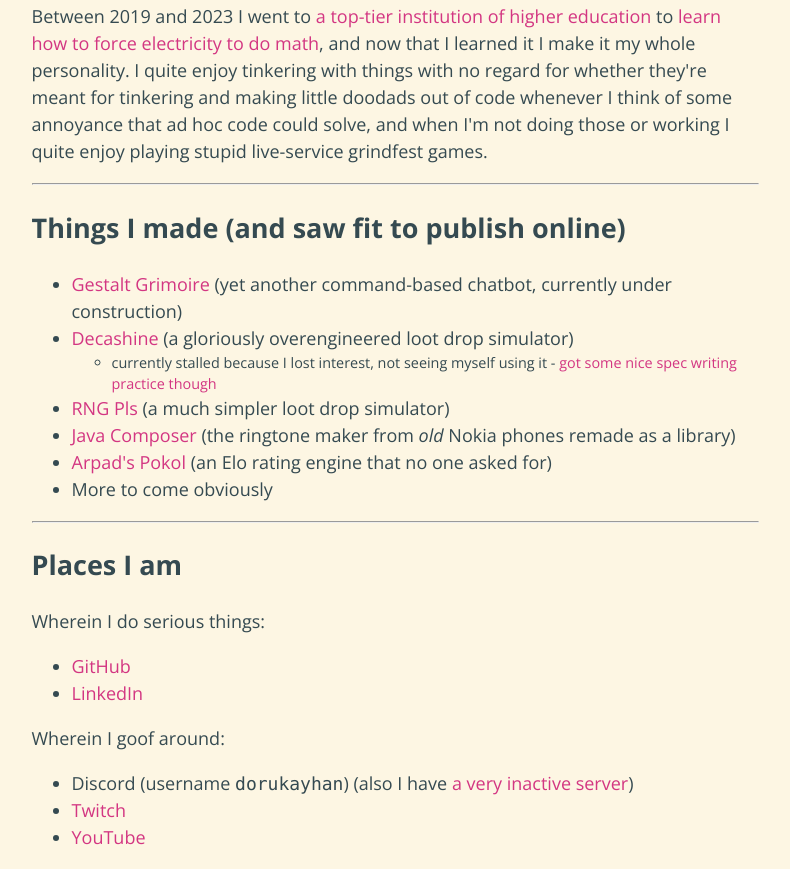
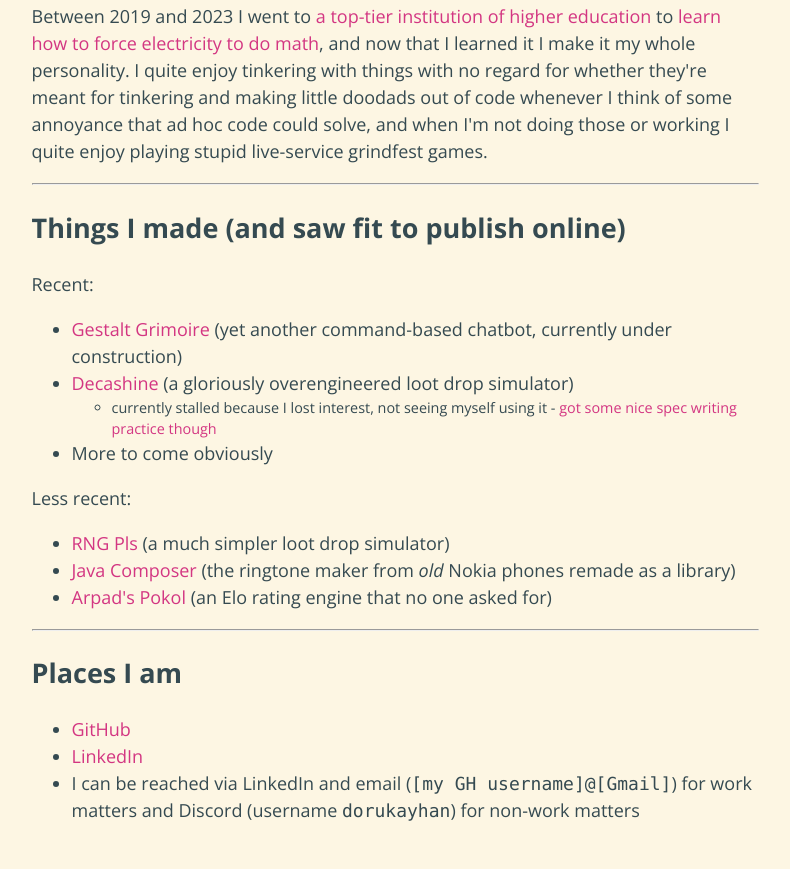
Before and after one commit to dorukayhan/dorukayhan.github.io, a plain HTML site: page index.html in a window 1280 px wide. Shown: the part 234-1103 px from the top of the page, without its empty margins (245-1035 px from the left). After the commit the page ends 1076 px from the top, so only its background shows below. Drawn offline with nearby package versions, Linux system fonts and the light colour scheme.

Commit message:
remove yt/ttv so I can link this site on my cv
+ little css change for accessibility I think

```diff
--- a/assets/styling.css
+++ b/assets/styling.css
@@ -1,5 +1,5 @@
+/* util */
 @import url('https://fonts.googleapis.com/css2?family=Open+Sans:ital,wght@0,400;0,700;1,400');
-
 :root {
 	--solarized-base02: lab(20 -12 -12);
 	--solarized-base01: lab(45  -7  -7);
@@ -13,6 +13,7 @@
 	--solarized-green:  lab(60 -20  65);
 	--bgcolor: var(--solarized-base3);
 }
+/* regular text formatting */
 body {
 	font-family: "Open Sans","Segoe UI","Noto Sans",sans-serif;
 	/* shoutout to bettermotherfuckingwebsite.com */
@@ -28,21 +29,21 @@ body {
 code {
 	font-family: 'Cascadia Mono','Consolas',monospace;
 }
+/* links (mainly show the underline on hover instead of always) */
 a:link {
-	text-decoration:  none; /* remove the underline */
+	text-decoration:  none;
 	color:            var(--solarized-magenta);
 }
 a:visited {
-	text-decoration:  none;
 	color:            var(--solarized-violet);
 }
 a:hover {
-	text-decoration:  none;
+	text-decoration:  underline;
+}
+a:active { /* clicked-and-held-down */
 	color:            var(--solarized-green);
 }
-a:active { /* clicked-and-held-down */
-	text-decoration:  underline;
-}
+/* misc */
 .block-center {
 	display: block;
 	margin-left: auto;
--- a/index.html
+++ b/index.html
@@ -13,6 +13,7 @@
         <p>Between 2019 and 2023 I went to <a href="https://www.purdue.edu">a top-tier institution of higher education</a> to <a href="https://engineering.purdue.edu/ECE">learn how to force electricity to do math</a>, and now that I learned it I make it my whole personality. I quite enjoy tinkering with things with no regard for whether they're meant for tinkering and making little doodads out of code whenever I think of some annoyance that ad hoc code could solve, and when I'm not doing those or working I quite enjoy playing stupid live-service grindfest games.</p>
         <hr>
         <h2>Things I made (and saw fit to publish online)</h2>
+        <p>Recent:</p>
         <ul>
             <li><a href="https://github.com/dorukayhan/gestalt-grimoire">Gestalt Grimoire</a> (yet another command-based chatbot, currently under construction)</li>
             <li><a href="https://github.com/dorukayhan/decashine">Decashine</a> (a gloriously overengineered loot drop simulator)
@@ -20,23 +21,20 @@
                     <li>currently stalled because I lost interest, not seeing myself using it - <a href="https://github.com/dorukayhan/decashine/blob/main/SPEC.md">got some nice spec writing practice though</a></li>
                 </ul>
             </li>
+            <li>More to come obviously</li>
+        </ul>
+        <p>Less recent:</p>
+        <ul>
             <li><a href="https://github.com/dorukayhan/rng-pls">RNG Pls</a> (a much simpler loot drop simulator)</li>
             <li><a href="https://github.com/dorukayhan/java-composer">Java Composer</a> (the ringtone maker from <em>old</em> Nokia phones remade as a library)</li>
             <li><a href="https://github.com/dorukayhan/arpads-pokol">Arpad's Pokol</a> (an Elo rating engine that no one asked for)</li>
-            <li>More to come obviously</li>
         </ul>
         <hr>
         <h2>Places I am</h2>
-        <p>Wherein I do serious things:</p>
         <ul>
             <li><a href="https://github.com/dorukayhan">GitHub</a></li>
             <li><a href="https://www.linkedin.com/in/doruk-ayhan-22a015202/">LinkedIn</a></li>
-        </ul>
-        <p>Wherein I goof around:</p>
-        <ul>
-            <li>Discord (username <code>dorukayhan</code>) (also I have <a href="https://discord.com/invite/rzxeDTyM84">a very inactive server</a>)</li>
-            <li><a href="https://www.twitch.tv/dorukayhan">Twitch</a></li>
-            <li><a href="https://www.youtube.com/@dorukayhanwastaken">YouTube</a></li>
+            <li>I can be reached via LinkedIn and email (<code>[my GH username]@[Gmail]</code>) for work matters and Discord (username <code>dorukayhan</code>) for non-work matters</li>
         </ul>
     </body>
 </html>
```
